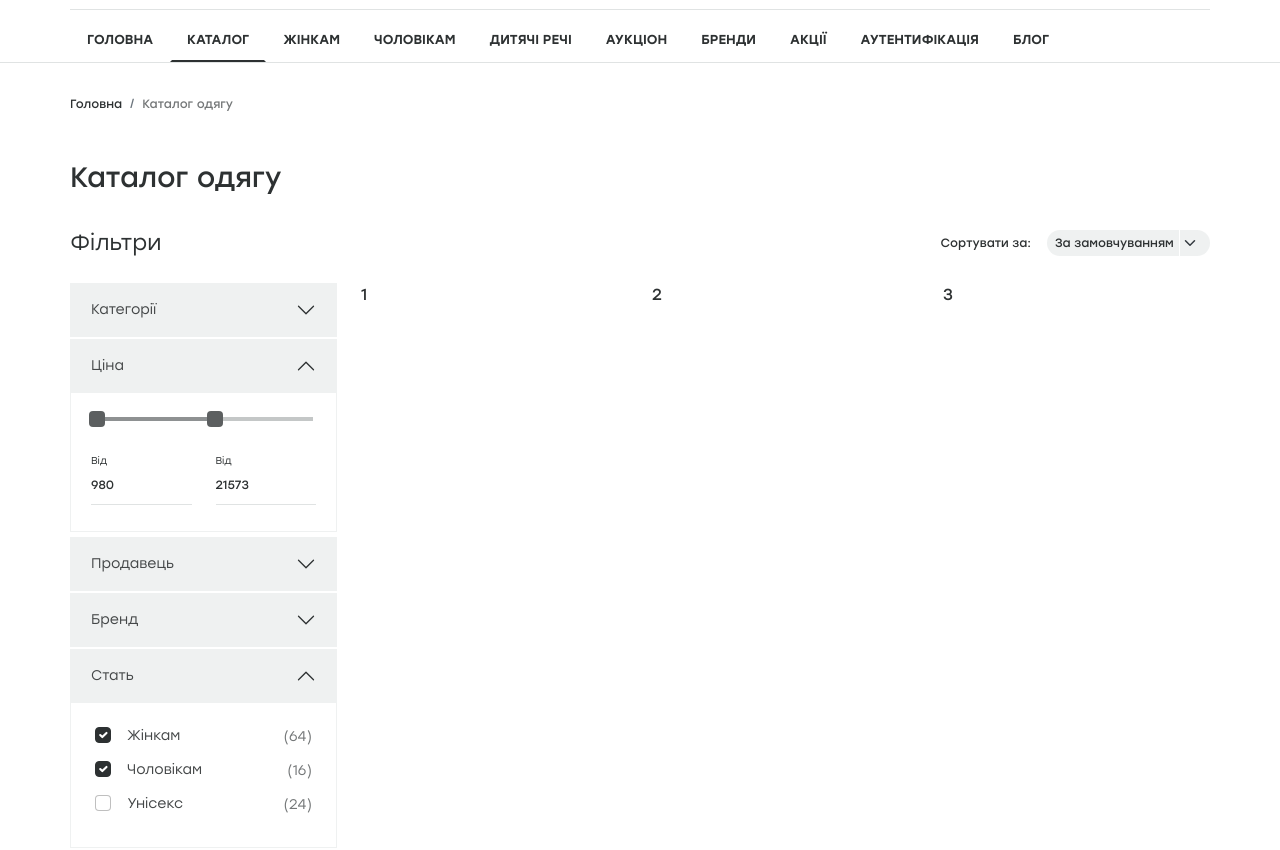
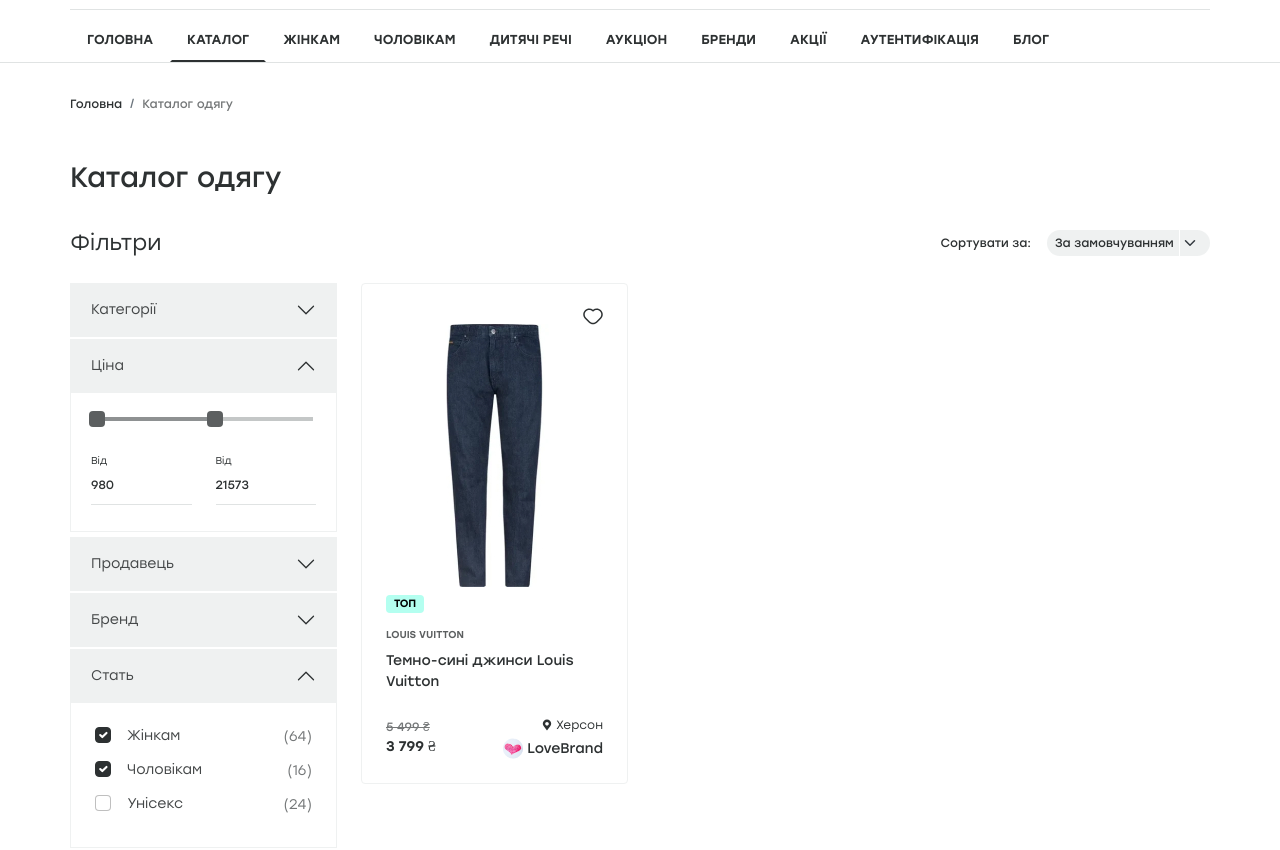
Before and after one commit to Roman911/test_task_GeekGroup, a website built with webpack: page src/index.html in a window 1280 px wide. Shown: the part 136-986 px from the top of the page. Built offline with nearby package versions, Linux system fonts and the light colour scheme; files whose address does not match are found by name.

Commit message:
Creata card component

```diff
--- a/src/index.html
+++ b/src/index.html
@@ -643,10 +643,72 @@
           </div>
         </div>
         <div class="col-9">
-          <div class="row">
-            <div class="col-4">1</div>
-            <div class="col-4">2</div>
-            <div class="col-4">3</div>
+          <div class="row row-cols-1 row-cols-sm-2 row-cols-md-3">
+            <div class="col">
+              <div
+                class="card rounded-1 w-100 px-4 pt-4 pb-2 position-relative"
+              >
+                <div class="position-relative">
+                  <svg
+                    class="position-absolute top-0 end-0"
+                    xmlns="http://www.w3.org/2000/svg"
+                    width="20"
+                    heigh="17"
+                    viewBox="0 0 20 17"
+                    file="none"
+                  >
+                    <path
+                      fill-rule="evenodd"
+                      clip-rule="evenodd"
+                      fill="#2D3132"
+                      d="M9.53735 3.19604L9.46969 3.26371C7.70072 1.49473 4.83264 1.49473 3.06367 3.2637C1.2947 5.03268 1.29469 7.90075 3.06367 9.66973L6.79699 13.403C8.56597 15.172 11.434 15.172 13.203 13.403L16.9364 9.6697C18.7053 7.90073 18.7053 5.03266 16.9364 3.26368C15.1674 1.49471 12.2993 1.49471 10.5303 3.26368L10.0677 3.72635L9.53735 3.19604ZM14.2637 14.4637L17.997 10.7304C20.3518 8.3756 20.3518 4.55778 17.997 2.20302C15.8118 0.0178142 12.3667 -0.139532 10 1.73099C7.63335 -0.139506 4.18821 0.0178459 2.00301 2.20304C-0.35175 4.5578 -0.351753 8.37563 2.00301 10.7304L5.73633 14.4637L5.73635 14.4637C8.09111 16.8185 11.9089 16.8185 14.2637 14.4637L14.2637 14.4637Z"
+                    ></path>
+                  </svg>
+                </div>
+                <img
+                  src="/src/images/jeans.jpg"
+                  class="card-img-top mx-auto mt-3"
+                  alt="Темно-сині джинси Louis Vuitton"
+                />
+                <div class="card-body position-relative px-0 pt-2 mt-2">
+                  <span
+                    class="badge text-bg-info my-fs-10 rounded-1 top-0 py-1 px-2 position-absolute start-0"
+                    >ТОП</span
+                  >
+                  <p class="brand mt-4 my-fs-10 ff-sm mb-2">LOUIS VUITTON</p>
+                  <p class="card-text">Темно-сині джинси Louis Vuitton</p>
+                  <div class="d-flex align-items-center mt-4">
+                    <div class="price">
+                      <p class="my-fs-12 mb-0 price__old"><del>5 499 ₴</del></p>
+                      <p class="my-fs-14 mb-0 ff-sm">3 799 ₴</p>
+                    </div>
+                    <div class="ms-auto">
+                      <div class="hstack gap-1 justify-content-end">
+                        <svg
+                          xmlns="http://www.w3.org/2000/svg"
+                          width="10"
+                          heigh="12"
+                          viewBox="0 0 10 12"
+                          file="none"
+                        >
+                          <path
+                            fill-rule="evenodd"
+                            clip-rule="evenodd"
+                            fill="#2D3132"
+                            d="M2.03019 1.77684C0.562869 3.18058 0.387088 5.39908 1.61646 6.99837L5 11.4L8.38354 6.99837C9.61292 5.39908 9.43714 3.18058 7.96982 1.77684C6.32963 0.207728 3.67037 0.207728 2.03019 1.77684ZM5 6.60001C5.99412 6.60001 6.8 5.79412 6.8 4.80001C6.8 3.80589 5.99412 3.00001 5 3.00001C4.00589 3.00001 3.2 3.80589 3.2 4.80001C3.2 5.79412 4.00589 6.60001 5 6.60001Z"
+                          ></path>
+                        </svg>
+                        <p class="mb-0 my-fs-12 ff-sb">Херсон</p>
+                      </div>
+                      <div class="hstack gap-1 my-fs-14 mt-1">
+                        <img src="./images/avatar_heart.png" alt="avatar" />
+                        <p class="mb-0">LoveBrand</p>
+                      </div>
+                    </div>
+                  </div>
+                </div>
+              </div>
+            </div>
           </div>
         </div>
       </div>
--- a/src/styles/_base.scss
+++ b/src/styles/_base.scss
@@ -10,6 +10,9 @@
 }
 .my-fs-12 {
   font-size: 12px !important;
+}
+.my-fs-14 {
+  font-size: 14px !important;
 }
 
 // fonts family
--- /dev/null
+++ b/src/styles/_card.scss
@@ -0,0 +1,21 @@
+@import "/src/styles/variabels";
+
+.card {
+  img {
+    width: fit-content;
+    max-width: 207px;
+  }
+  .card-body {
+    .brand {
+      color: $secondary;
+    }
+    .card-text {
+      font-size: 14px;
+    }
+    .price {
+      &__old {
+        color: $dark-gray;
+      }
+    }
+  }
+}
--- a/src/styles/_custom_bootstrap.scss
+++ b/src/styles/_custom_bootstrap.scss
@@ -5,6 +5,8 @@
 //$secondary: #eff1f1;
 $border-color: #e0e3e3;
 $input-border-color: $border-color;
+$border-color-translucent: #eff1f1;
+$info: #b4fff0;
 
 @import "/node_modules/bootstrap/scss/variables";
 @import "~bootstrap/scss/bootstrap";
--- a/src/styles/index.scss
+++ b/src/styles/index.scss
@@ -1,4 +1,5 @@
 @use "base";
+@use "card";
 @use "fonts";
 @use "header";
 @use "main-section";
```
Also changed, not shown: src/images/avatar_heart.png (added), src/images/jeans.jpg (added).
